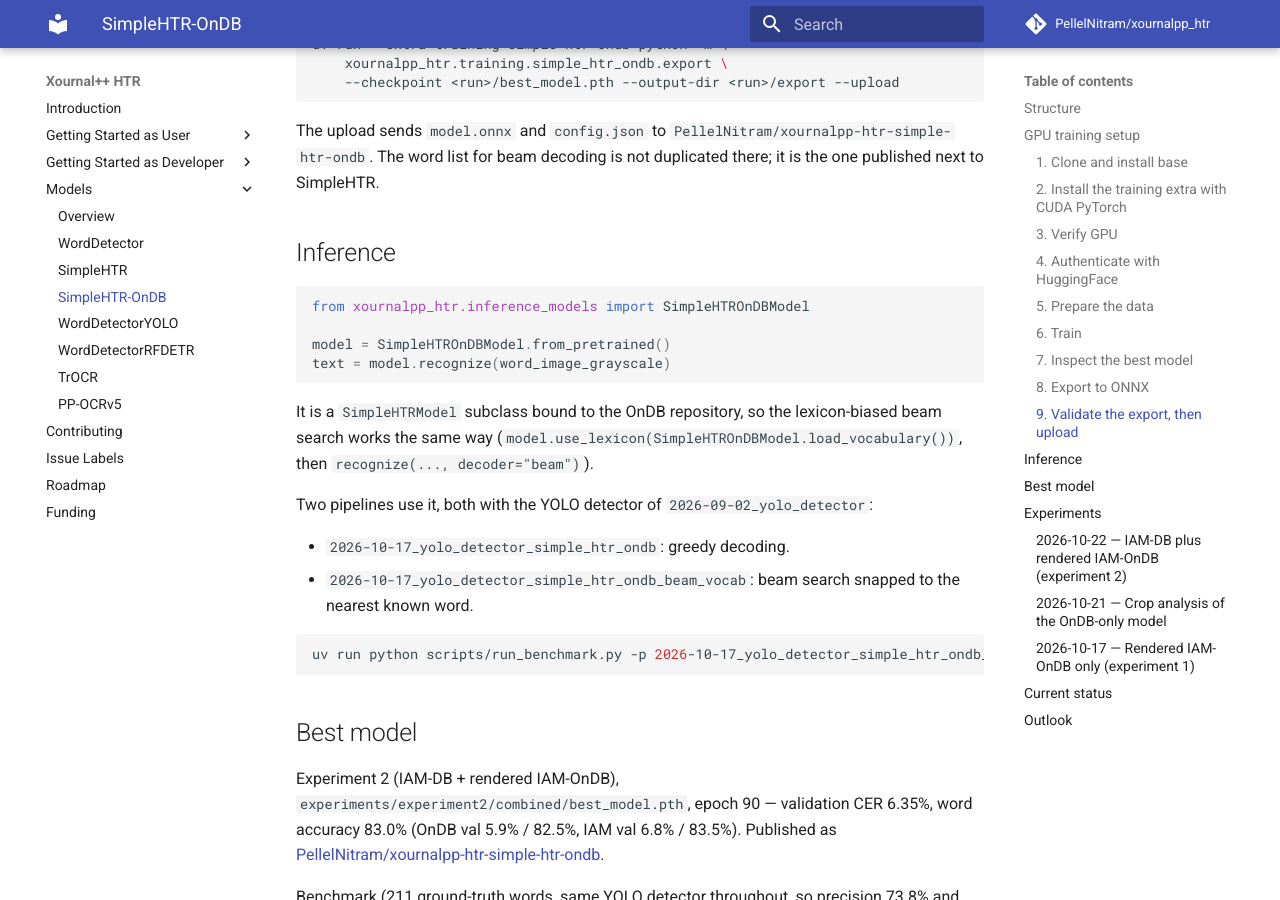
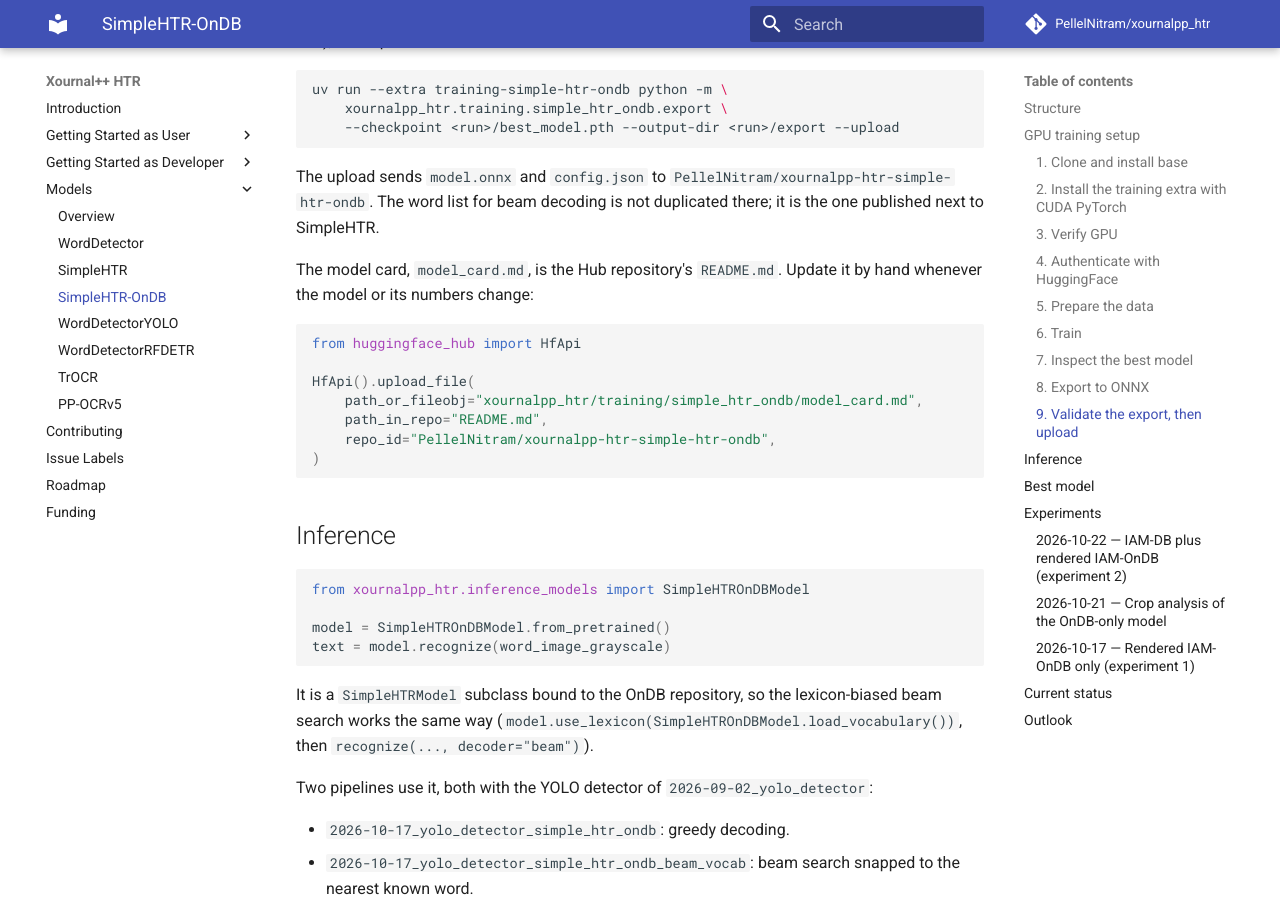
Before and after one commit to PellelNitram/xournalpp_htr, an MkDocs documentation site: the page built from docs/models/simple_htr_ondb.md, in a window 1280 px wide and 900 px high, scrolled down 3612 px. Built offline with MkDocs 1.6.1 and Material for MkDocs 9.7.7, drawn with Linux system fonts in a browser that asks for light colours; comment, search, counter and statistics services are not loaded; some of the changed text lies outside the part shown.

Commit message:
Add the SimpleHTR-OnDB model card. [CC]

````diff
--- a/docs/models/simple_htr_ondb.md
+++ b/docs/models/simple_htr_ondb.md
@@ -31,6 +31,7 @@
 | `demo.py` | Local Gradio demo (ADR 007) | training |
 | `export.py` | ONNX export + HF Hub upload | training |
 | `utils.py` | Device, git hash, JSON encoder | training |
+| `model_card.md` | Model card, published as the HF repo's `README.md` | none |
 | `run_pipeline.sh` | Data preparation command | shell |
 | `run_training.sh` | Experiments | shell |
 
@@ -161,6 +162,19 @@
 The upload sends `model.onnx` and `config.json` to
 `PellelNitram/xournalpp-htr-simple-htr-ondb`. The word list for beam decoding is
 not duplicated there; it is the one published next to SimpleHTR.
+
+The model card, `model_card.md`, is the Hub repository's `README.md`. Update it by
+hand whenever the model or its numbers change:
+
+```python
+from huggingface_hub import HfApi
+
+HfApi().upload_file(
+    path_or_fileobj="xournalpp_htr/training/simple_htr_ondb/model_card.md",
+    path_in_repo="README.md",
+    repo_id="PellelNitram/xournalpp-htr-simple-htr-ondb",
+)
+```
 
 ## Inference
 
````
Also changed, not shown: xournalpp_htr/training/simple_htr_ondb/model_card.md (added, +85 -0 lines).
